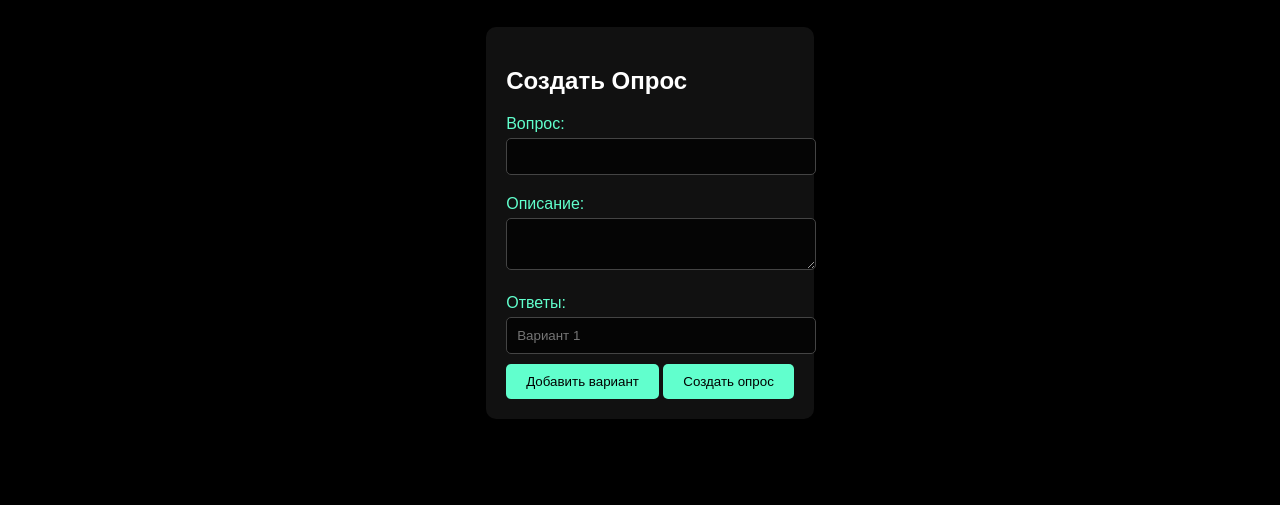
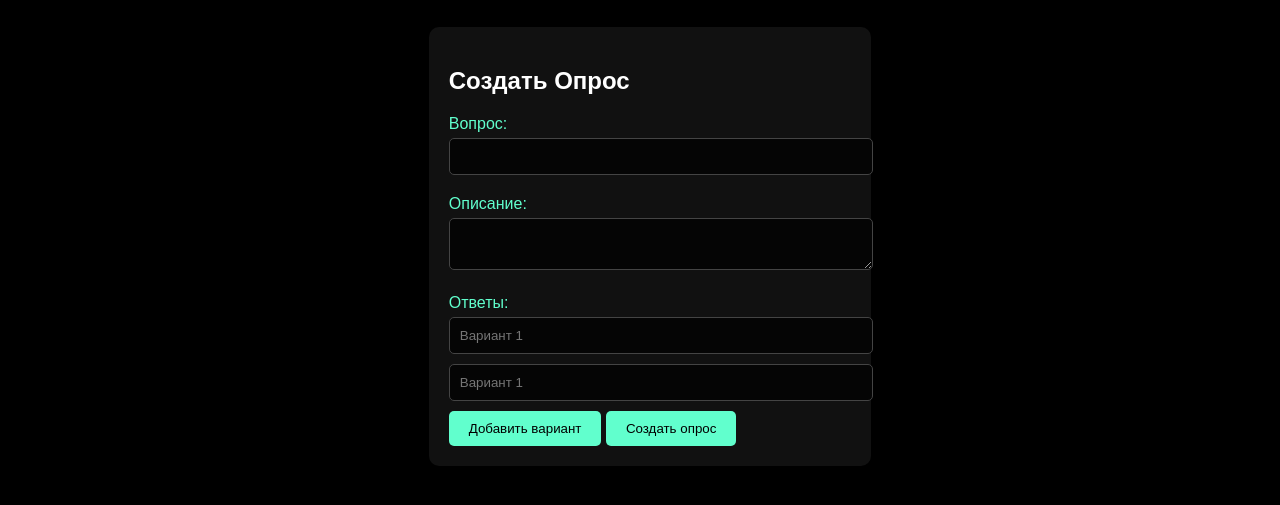
Before and after one commit to BlaWhi3929BD/POLLS.com, a plain HTML site: page public/createPoll.html in a window 1280 px wide. Shown: the part 129-634 px from the top of the page. Drawn offline with Linux system fonts and the light colour scheme.

Commit message:
Update createPoll.html

```diff
--- a/public/createPoll.html
+++ b/public/createPoll.html
@@ -33,6 +33,7 @@
 
       <label for="answers">Ответы:</label>
       <input type="text" class="answer" name="answer" placeholder="Вариант 1" required>
+      <input type="text" class="answer" name="answer" placeholder="Вариант 1" required>
       <div id="moreOptions"></div>
       <button type="button" id="addOption">Добавить вариант</button>
 
```
